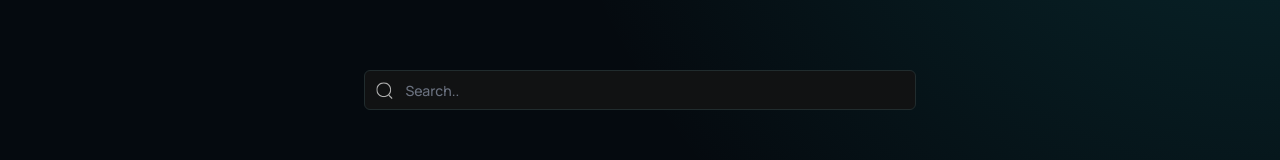
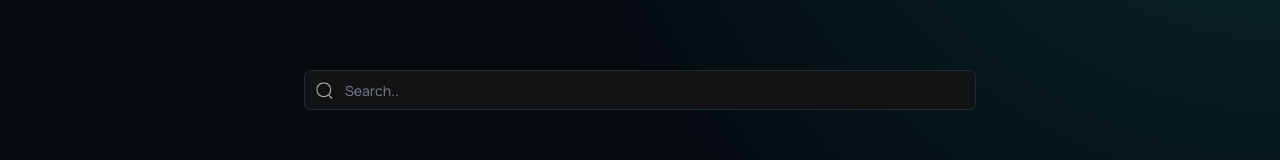
Before and after one commit to alirezakm10/loaningo-frontend, a Next.js app: page /faq in a window 1280 px wide. Shown: the part 311-471 px from the top of the page. Built offline with nearby package versions, Linux system fonts and the light colour scheme.

Commit message:
search input in faq page optimised and console logs removed from anywhere for production

```diff
--- a/components/Faq.jsx
+++ b/components/Faq.jsx
@@ -22,7 +22,6 @@ const Faq = () => {
   const [...data] = initialData.faq.accordionData;
 
   const handleSearch = (e) => {
-    console.log('test data: ', data)
     setSearchTerm(e.target.value)
     const filteredResults = data.filter(item => {
       const retrivedQuestion = t(item.question)
@@ -32,10 +31,8 @@ const Faq = () => {
    setFilteredSearch(filteredResults)
   }
 
-console.log('f',filteredSearch)
 
   useEffect(() => {
-    console.log("this is search", data);
     if (router.pathname.includes("/faq")) {
       setFaqPage(true);
     }
@@ -123,14 +120,14 @@ console.log('f',filteredSearch)
       )}
       <section className="flex flex-col h-auto gap-2 relative overflow-hidden items-center">
         {/* start of faq details */}
-        <div className="flex flex-col items-center mb-[60px]">
+        <div className="flex flex-col w-full items-center mb-[60px]">
           <h1 className="text-[52px]">{t("faqTitle")}</h1>
           <p className="text-gray-500 pt-8 pb-4 text-center leading-8">
             {t("faqSubtitle")}
           </p>
           {/* below div is search input div */}
           {faqPage && (
-            <div className="relative w-[90%] md:w-[60%] mt-[60px]">
+            <div className="relative w-full md:w-[60%] mt-[60px]">
               <div
                 className="
                     inline-flex
@@ -202,9 +199,7 @@ console.log('f',filteredSearch)
                 </svg>
               </div>
               <input
-                id="email"
-                type="email"
-                name="email"
+                type="text"
                 value={searchTerm}
                 className={`text-[14px] placeholder-gray-500
               bg-middarkloan
```
